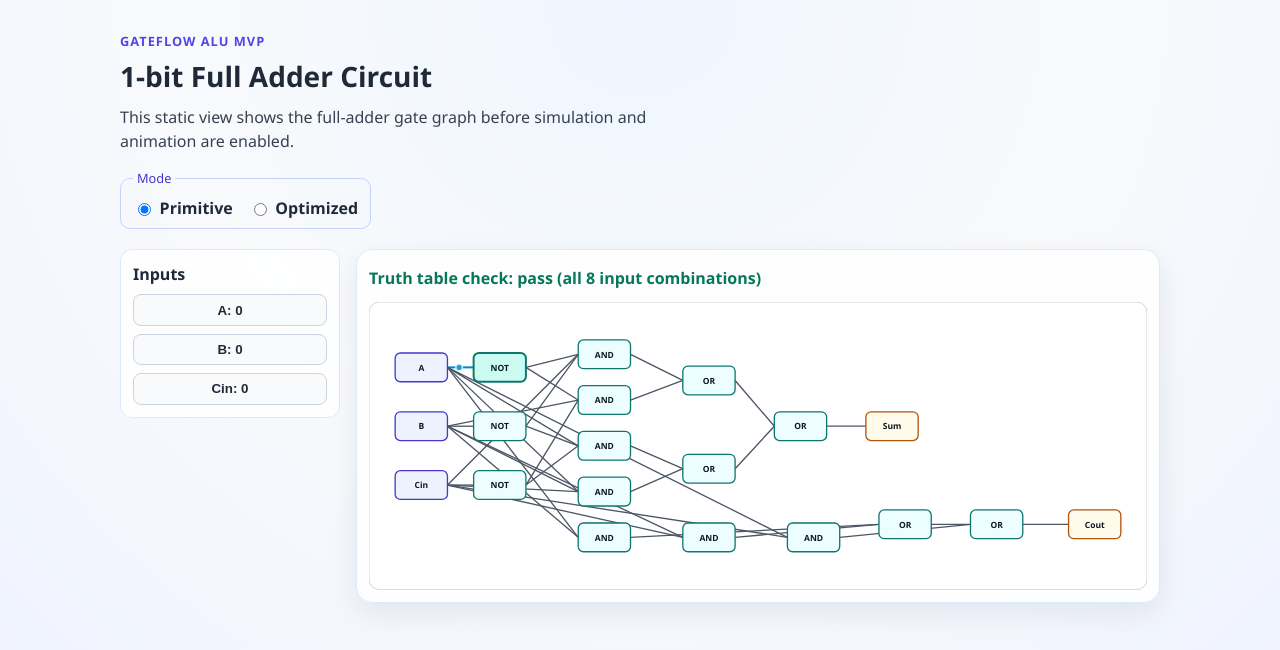
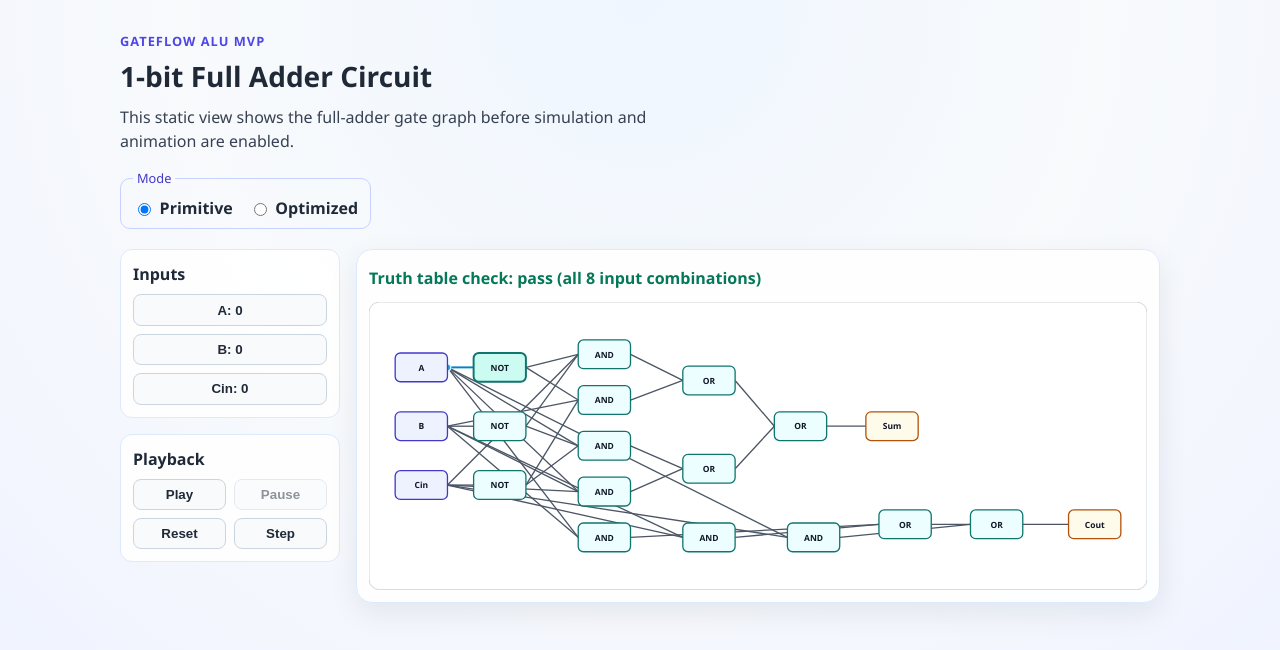
Before and after one commit to Picminmin/GateFlow-ALU, a React (Vite) app: page / in a window 1280 px wide. Shown: the top 650 px of the page. Built offline with nearby package versions, Linux system fonts and the light colour scheme.

Commit message:
Add playback control panel

```diff
--- a/src/App.tsx
+++ b/src/App.tsx
@@ -1,5 +1,5 @@
 import { useEffect, useState } from 'react';
-import { CircuitViewport, InputsPanel } from './components';
+import { CircuitViewport, InputsPanel, PlaybackControls } from './components';
 import { getFullAdderCircuit } from './circuits/fullAdder';
 import type { FullAdderMode } from './circuits/fullAdder';
 import { validateFullAdderCircuit } from './simulation';
@@ -10,6 +10,7 @@ function App() {
   const [mode, setMode] = useState<FullAdderMode>('primitive');
   const [inputs, setInputs] = useState<InputsPanelValues>({ a: 0, b: 0, cin: 0 });
   const [animationTime, setAnimationTime] = useState(0);
+  const [isPlaying, setIsPlaying] = useState(false);
   const activeCircuit = getFullAdderCircuit(mode);
   const validation = validateFullAdderCircuit(activeCircuit);
   const demoSignalEdge = activeCircuit.edges[0]?.id;
@@ -29,6 +30,10 @@ function App() {
   }
 
   useEffect(() => {
+    if (!isPlaying) {
+      return undefined;
+    }
+
     let frameId = 0;
     let startTime = 0;
 
@@ -44,7 +49,16 @@ function App() {
 
     frameId = requestAnimationFrame(tick);
     return () => cancelAnimationFrame(frameId);
-  }, []);
+  }, [isPlaying]);
+
+  const handleStep = () => {
+    setAnimationTime((prev) => (prev + 0.1) % 1);
+  };
+
+  const handleReset = () => {
+    setAnimationTime(0);
+    setIsPlaying(false);
+  };
 
   return (
     <main className="app-shell">
@@ -79,7 +93,16 @@ function App() {
         </fieldset>
       </header>
       <div className="main-layout">
-        <InputsPanel values={inputs} onChange={setInputs} />
+        <div className="left-stack">
+          <InputsPanel values={inputs} onChange={setInputs} />
+          <PlaybackControls
+            isPlaying={isPlaying}
+            onPlay={() => setIsPlaying(true)}
+            onPause={() => setIsPlaying(false)}
+            onReset={handleReset}
+            onStep={handleStep}
+          />
+        </div>
         <section className="circuit-card">
         <p className={validation.isValid ? 'validation-ok' : 'validation-error'}>
           {validation.isValid
--- a/src/components/panels/PlaybackControls.tsx
+++ b/src/components/panels/PlaybackControls.tsx
@@ -1,3 +1,35 @@
-export function PlaybackControls() {
-  return <section aria-label="Playback controls" />;
+interface PlaybackControlsProps {
+  isPlaying: boolean;
+  onPlay: () => void;
+  onPause: () => void;
+  onReset: () => void;
+  onStep: () => void;
 }
+
+export function PlaybackControls({
+  isPlaying,
+  onPlay,
+  onPause,
+  onReset,
+  onStep,
+}: PlaybackControlsProps) {
+  return (
+    <section className="panel" aria-label="Playback controls">
+      <h2>Playback</h2>
+      <div className="controls-grid">
+        <button type="button" onClick={onPlay} disabled={isPlaying}>
+          Play
+        </button>
+        <button type="button" onClick={onPause} disabled={!isPlaying}>
+          Pause
+        </button>
+        <button type="button" onClick={onReset}>
+          Reset
+        </button>
+        <button type="button" onClick={onStep}>
+          Step
+        </button>
+      </div>
+    </section>
+  );
+}
--- a/src/index.css
+++ b/src/index.css
@@ -30,6 +30,11 @@ body {
   grid-template-columns: 220px 1fr;
   gap: 1rem;
   align-items: start;
+}
+
+.left-stack {
+  display: grid;
+  gap: 1rem;
 }
 
 .app-header {
@@ -112,6 +117,27 @@ body {
   border-radius: 8px;
   padding: 0.45rem 0.6rem;
   cursor: pointer;
+}
+
+.controls-grid {
+  display: grid;
+  grid-template-columns: 1fr 1fr;
+  gap: 0.5rem;
+}
+
+.controls-grid button {
+  border: 1px solid #cbd5e1;
+  background: #f8fafc;
+  color: #1f2937;
+  font-weight: 700;
+  border-radius: 8px;
+  padding: 0.45rem 0.6rem;
+  cursor: pointer;
+}
+
+.controls-grid button:disabled {
+  opacity: 0.5;
+  cursor: not-allowed;
 }
 
 .validation-ok,
```
Also changed, not shown: 1 other file (tests, documents, lock files or other folders).
